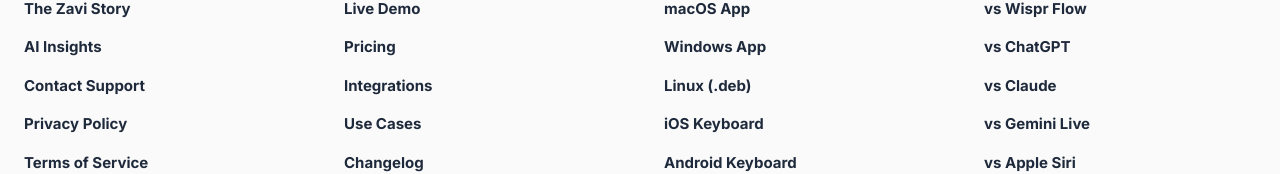
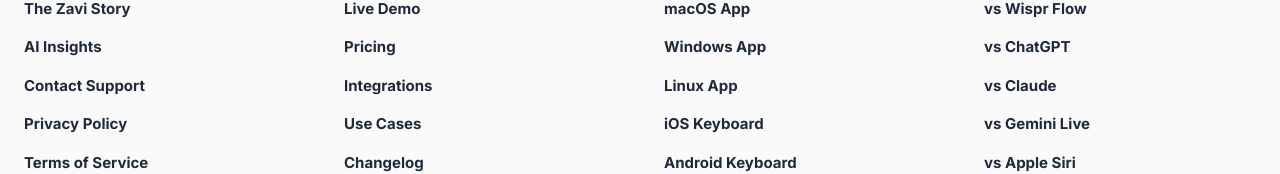
Before and after one commit to goyalraman17/Zaviweb, a Next.js app: page /about in a window 1280 px wide. Shown: the part 3660-3834 px from the top of the page. Built offline with nearby package versions, Linux system fonts and the light colour scheme.

Commit message:
Change 'Linux (.deb)' to 'Linux App' in Footer

```diff
--- a/components/Footer.tsx
+++ b/components/Footer.tsx
@@ -41,7 +41,7 @@
             <div className="space-y-4">
               <a href="/download/macos" className="block text-[15px] font-bold text-slate-800 hover:text-slate-500 transition-colors">macOS App</a>
               <a href="/download/windows" className="block text-[15px] font-bold text-slate-800 hover:text-slate-500 transition-colors">Windows App</a>
-              <a href="/download/linux" className="block text-[15px] font-bold text-slate-800 hover:text-slate-500 transition-colors">Linux (.deb)</a>
+              <a href="/download/linux" className="block text-[15px] font-bold text-slate-800 hover:text-slate-500 transition-colors">Linux App</a>
               <a href="/download/ios" className="block text-[15px] font-bold text-slate-800 hover:text-slate-500 transition-colors">iOS Keyboard</a>
               <a href="/download/android" className="block text-[15px] font-bold text-slate-800 hover:text-slate-500 transition-colors">Android Keyboard</a>
             </div>
```
